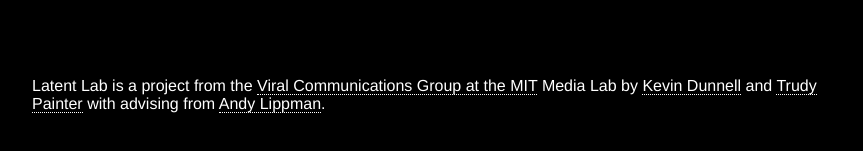
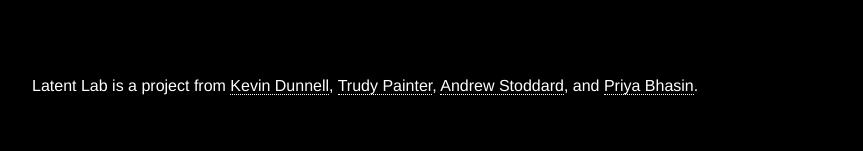
Before and after one commit to trudypainter/latent-landing, a plain HTML site: page about.html in a window 1280 px wide. Shown: the part 2696-2847 px from the top of the page, without its empty margins (208-1071 px from the left). Drawn offline with Linux system fonts and the light colour scheme.

Commit message:
changed the footer

```diff
--- a/about.html
+++ b/about.html
@@ -67,19 +67,12 @@
       <div class="caption"><i>Companies working with Latent Lab</i></div>
 
       <p class="footer">
-        Latent Lab is a project from the
-        <a
-          href="https://www.media.mit.edu/groups/viral-communications/overview/"
-          >Viral Communications Group at the MIT</a
-        >
-        Media Lab by
+        Latent Lab is a project from
         <a href="https://www.media.mit.edu/people/dunnell/overview/"
           >Kevin Dunnell</a
-        >
-        and <a href="http://www.trudy.computer/">Trudy Painter</a> with advising
-        from
-        <a href="https://www.media.mit.edu/people/lip/overview/">Andy Lippman</a
-        >.
+        >, <a href="http://www.trudy.computer/">Trudy Painter</a>,
+        <a href="http://www.apstodd.com/">Andrew Stoddard</a>, and
+        <a href="https://www.linkedin.com/in/rattanpriya/">Priya Bhasin</a>.
       </p>
     </div>
   </body>
```
